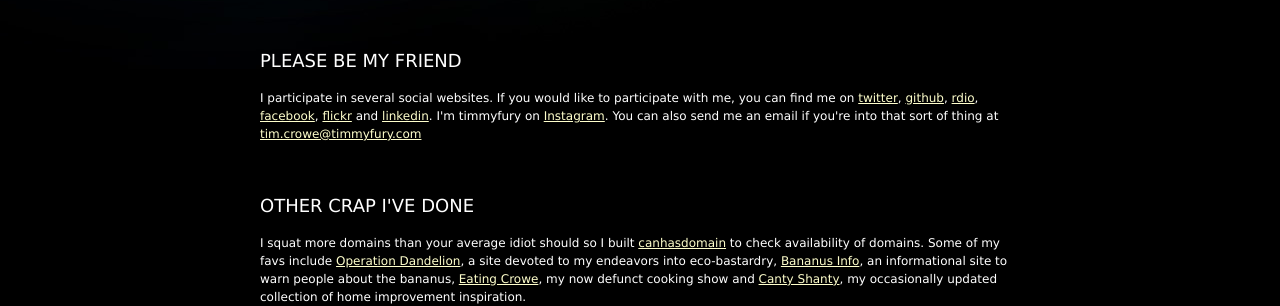
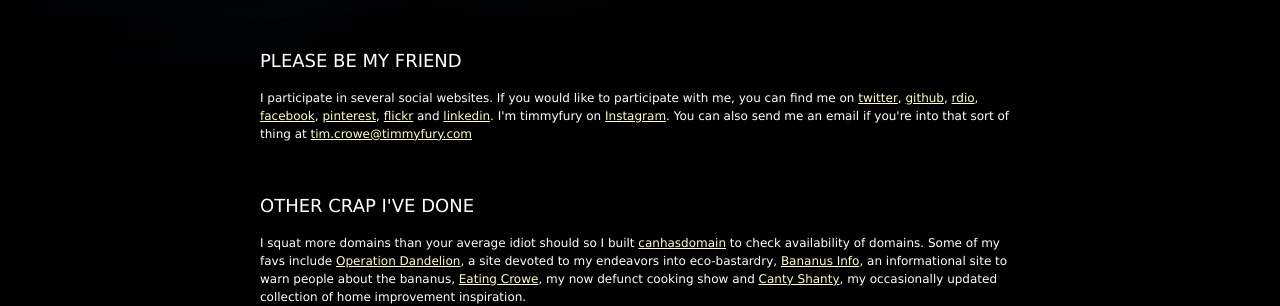
Before and after one commit to timmyfury/timmyfury.github.com, a Jekyll site: the page built from index.html, in a window 1280 px wide. Shown: the part 548-854 px from the top of the page. Built offline with Jekyll 4.4.1, drawn with Linux system fonts in a browser that asks for light colours.

Commit message:
adding pinterest link

```diff
--- a/index.html
+++ b/index.html
@@ -11,7 +11,7 @@ summary: I'm Tim Crowe, a rabble-rousing web developer, a lover of cooking, my b
 
 <div class="section" id="social-media">
 	<h3>Please Be My Friend</h3>
-	<p>I participate in several social websites. If you would like to participate with me, you can find me on <a href="http://twitter.com/timmyfury">twitter</a>, <a href="http://github.com/timmyfury">github</a>, <a href="http://www.rdio.com/people/timmyfury/">rdio</a>, <a href="http://www.facebook.com/timmyfury">facebook</a>, <a href="http://www.flickr.com/people/timmyfury">flickr</a> and <a href="http://www.linkedin.com/in/timmyfury">linkedin</a>. I'm timmyfury on <a href="http://instagram.com/">Instagram</a>. You can also send me an email if you're into that sort of thing at <a href="mailto:tim.crowe@timmyfury.com">tim.crowe@timmyfury.com</a></p>
+	<p>I participate in several social websites. If you would like to participate with me, you can find me on <a href="http://twitter.com/timmyfury">twitter</a>, <a href="http://github.com/timmyfury">github</a>, <a href="http://www.rdio.com/people/timmyfury/">rdio</a>, <a href="http://www.facebook.com/timmyfury">facebook</a>, <a href="http://pinterest.com/timmyfury/">pinterest</a>, <a href="http://www.flickr.com/people/timmyfury">flickr</a> and <a href="http://www.linkedin.com/in/timmyfury">linkedin</a>. I'm timmyfury on <a href="http://instagram.com/">Instagram</a>. You can also send me an email if you're into that sort of thing at <a href="mailto:tim.crowe@timmyfury.com">tim.crowe@timmyfury.com</a></p>
 </div>
 
 <div class="section" id="other-crap">
```
